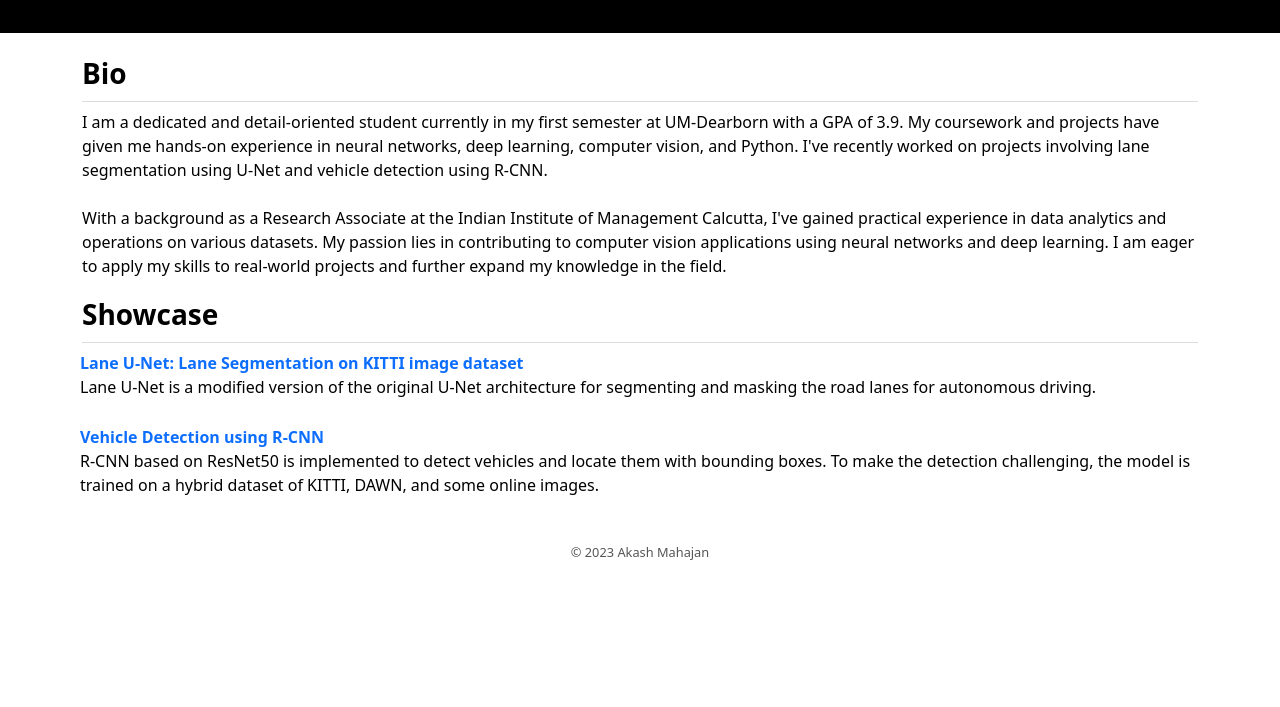
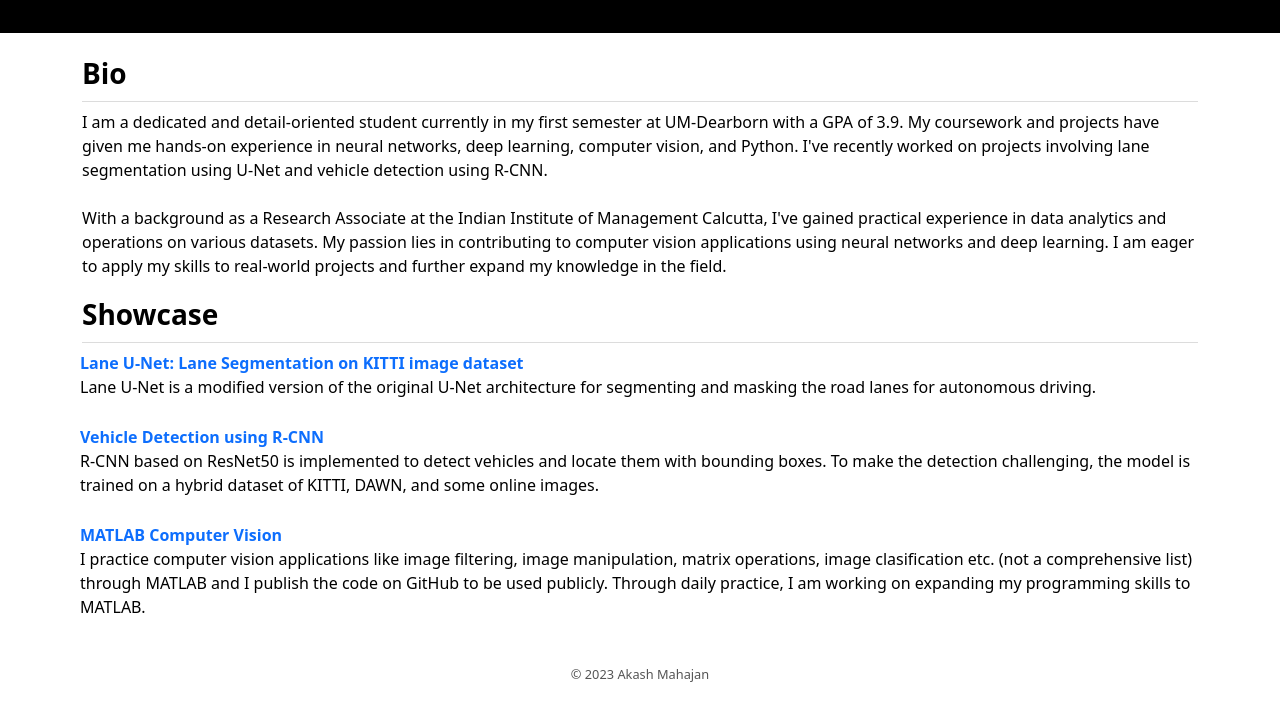
Before and after one commit to punarvas/portfolio, a plain HTML site: page index.html in a window 1280 px wide. Shown: the part 93-800 px from the top of the page. Drawn offline with nearby package versions, Linux system fonts and the light colour scheme.

Commit message:
Add project

```diff
--- a/index.html
+++ b/index.html
@@ -113,7 +113,8 @@
             <div class="col">
                 <div class="row">
                     <div class="project-card">
-                        <p><b><a href="pages/lane_unet.html">Lane U-Net: Lane Segmentation on KITTI image dataset</a></b><br />
+                        <p><b><a href="pages/lane_unet.html">Lane U-Net: Lane Segmentation on KITTI image
+                                    dataset</a></b><br />
                             Lane U-Net is a modified version of the original U-Net architecture for segmenting and
                             masking
                             the road lanes for autonomous driving.
@@ -128,6 +129,17 @@
                             boxes.
                             To make the detection challenging, the model is trained on a hybrid dataset of KITTI, DAWN,
                             and some online images.
+                        </p>
+                    </div>
+                </div>
+
+                <div class="row">
+                    <div class="project-card">
+                        <p><b><a href="https://github.com/punarvas/robotic-vision">MATLAB Computer Vision</a></b><br />
+                            I practice computer vision applications like image filtering, image manipulation, matrix
+                            operations, image clasification etc. (not a comprehensive list) through MATLAB
+                            and I publish the code on GitHub to be used publicly. Through daily practice, I am working
+                            on expanding my programming skills to MATLAB.
                         </p>
                     </div>
                 </div>
```
